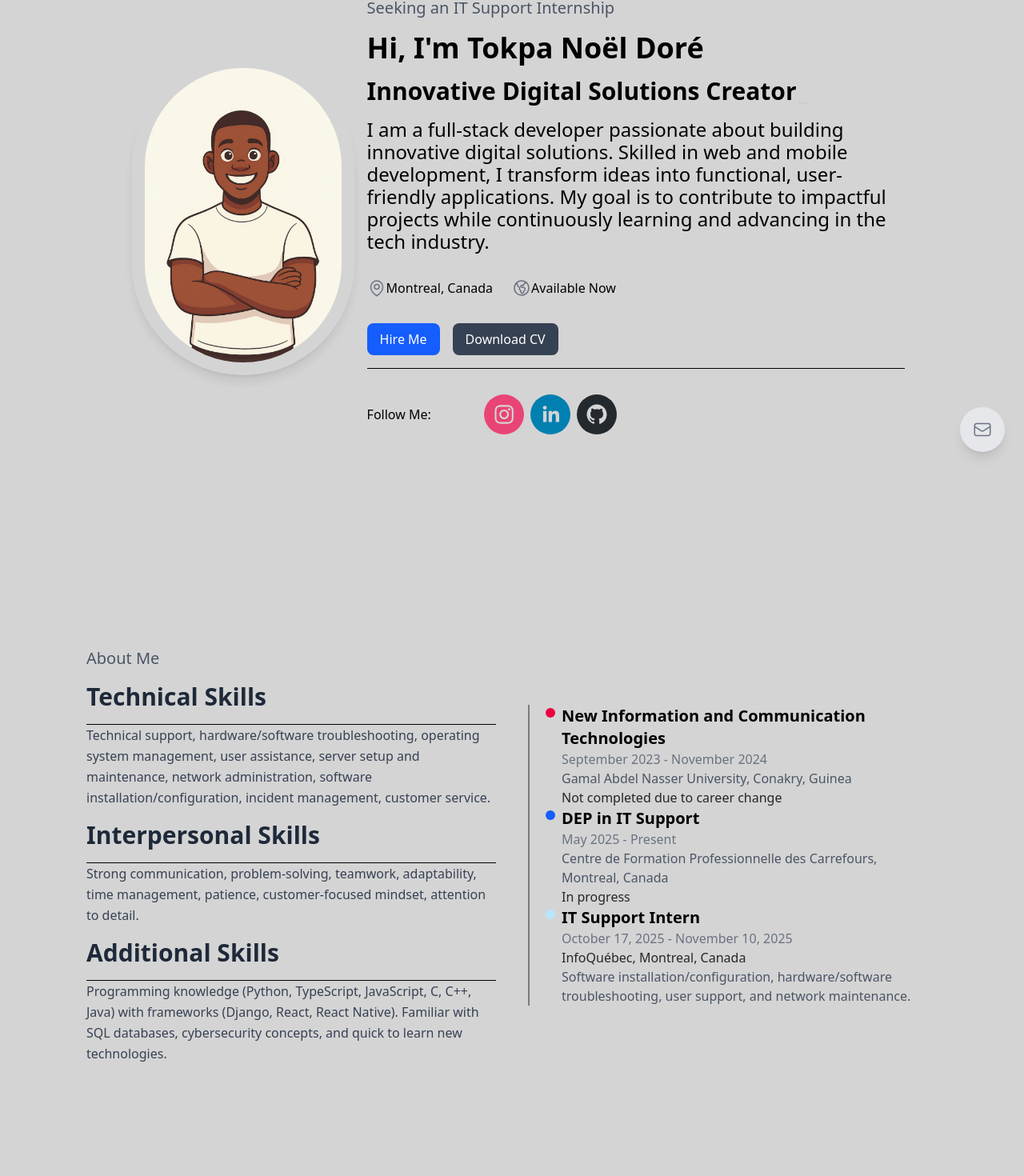
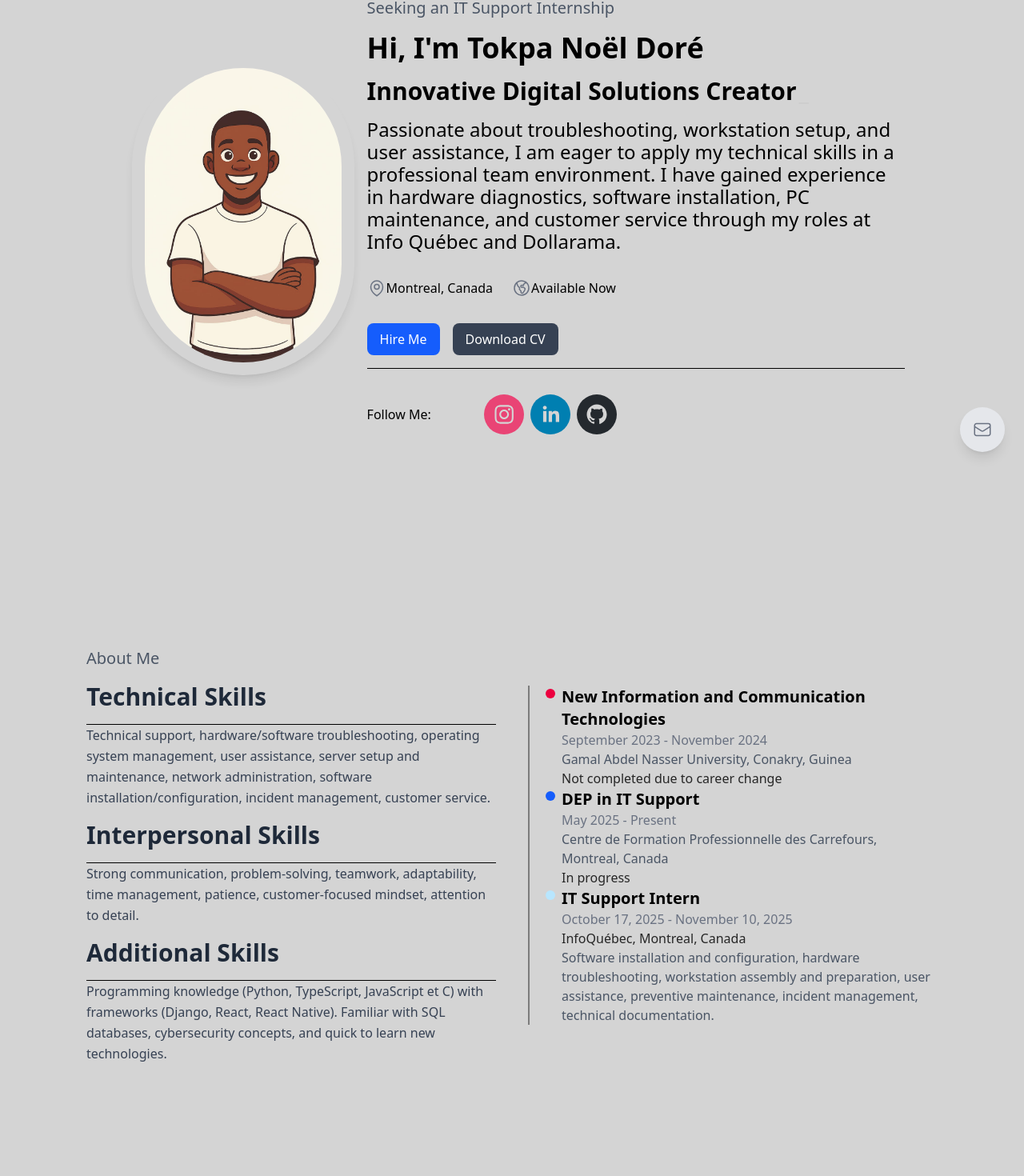
Before and after one commit to pradic52/portefolio, a React (Vite) app: page / in a window 1280 px wide. Shown: the part 211-1681 px from the top of the page at 80% size. Built offline with nearby package versions, Linux system fonts and the light colour scheme.

Commit message:
second intership

```diff
--- a/package.json
+++ b/package.json
@@ -4,7 +4,7 @@
   "predeploy": "npm run build",
   "deploy": "gh-pages -d build",
   "private": false,
-  "version": "1.0.0",
+  "version": "2.0.0",
   "type": "module",
   "scripts": {
     "format": "prettier --write .",
--- a/src/i18n.ts
+++ b/src/i18n.ts
@@ -8,10 +8,10 @@ i18next.use(initReactI18next).init({
     en: { translation: en },
     fr: { translation: fr },
   },
-  lng: navigator.language.startsWith("fr") ? "fr" : "en", // Detect language from browser
+  lng: navigator.language.startsWith("fr") ? "fr" : "en",
   fallbackLng: "en",
   interpolation: {
-    escapeValue: false, // React already safes from xss
+    escapeValue: false,
   },
 });
 
--- a/src/locales/en.json
+++ b/src/locales/en.json
@@ -12,7 +12,7 @@
   "hero.subtitle3": "IT Technician",
   "hero.subtitle4": "User Support Specialist",
   "hero.subtitle5": "Driven by Technology and Innovation",
-  "hero.summary": "I am a full-stack developer passionate about building innovative digital solutions. Skilled in web and mobile development, I transform ideas into functional, user-friendly applications. My goal is to contribute to impactful projects while continuously learning and advancing in the tech industry.",
+  "hero.summary": "Passionate about troubleshooting, workstation setup, and user assistance, I am eager to apply my technical skills in a professional team environment. I have gained experience in hardware diagnostics, software installation, PC maintenance, and customer service through my roles at Info Québec and Dollarama.",
   "hero.location": "Montreal, Canada",
   "hero.evailable": "Available Now",
   "hero.hireMe": "Hire Me",
@@ -28,7 +28,7 @@
   "about.skills.soft.title": "Interpersonal Skills",
   "about.skills.soft.content": "Strong communication, problem-solving, teamwork, adaptability, time management, patience, customer-focused mindset, attention to detail.",
   "about.skills.others.title": "Additional Skills",
-  "about.skills.others.content": "Programming knowledge (Python, TypeScript, JavaScript, C, C++, Java) with frameworks (Django, React, React Native). Familiar with SQL databases, cybersecurity concepts, and quick to learn new technologies.",
+  "about.skills.others.content": "Programming knowledge (Python, TypeScript, JavaScript et C) with frameworks (Django, React, React Native). Familiar with SQL databases, cybersecurity concepts, and quick to learn new technologies.",
   "about.education.title": "Education",
   "about.education.degree": "New Information and Communication Technologies",
   "about.education.institution": "Gamal Abdel Nasser University, Conakry, Guinea",
@@ -41,7 +41,7 @@
   "about.experience.position1": "IT Support Intern",
   "about.experience.company1": "InfoQuébec, Montreal, Canada",
   "about.experience.period1": "October 17, 2025 - November 10, 2025",
-  "about.experience.description1": "Software installation/configuration, hardware/software troubleshooting, user support, and network maintenance.",
+  "about.experience.description1": "Software installation and configuration, hardware troubleshooting, workstation assembly and preparation, user assistance, preventive maintenance, incident management, technical documentation.",
 
   "projects.title": "Projects",
   "projects.project1.title": "Warehouse Point of Sale System",
--- a/src/locales/fr.json
+++ b/src/locales/fr.json
@@ -12,7 +12,7 @@
   "hero.subtitle3": "Technicien en Informatique",
   "hero.subtitle4": "Soutien aux utilisateurs",
   "hero.subtitle5": "Passionné par la technologie et l'innovation",
-  "hero.summary": "Développeur full-stack passionné, je conçois des solutions numériques innovantes alliant performance et design. Fort d’une expertise en développement web et mobile, je transforme les idées en applications concrètes et intuitives. Mon ambition est de contribuer à des projets à fort impact tout en enrichissant continuellement mes compétences dans le domaine technologique.",
+  "hero.summary": "Passionné par le dépannage, la configuration de postes de travail et l’assistance aux utilisateurs, je souhaite mettre en pratique mes compétences techniques au sein d’une équipe professionnelle. J’ai déjà acquis de l’expérience en diagnostic matériel, installation de logiciels, maintenance PC, ainsi qu’en service à la clientèle, grâce à mes expériences chez Info Québec et Dollarama",
   "hero.location": "Montréal, Canada",
   "hero.evailable": "Disponible maintenant",
   "hero.hireMe": "Embauchez-moi",
@@ -28,7 +28,7 @@
   "about.skills.soft.title": "Compétences Interpersonnelles",
   "about.skills.soft.content": "Excellentes compétences en communication, résolution de problèmes, esprit d'équipe, adaptabilité, gestion du temps, patience, sens du service à la clientèle, attention aux détails.",
   "about.skills.others.title": "Autres Compétences",
-  "about.skills.others.content": "Connaissance des langages de programmation (Python, Typescript, JavaScript, C, C++ et Java) ainsi que des frameworks associés (Django, React, React Native,...), familiarité avec les bases de données (SQL), compréhension des concepts de cybersécurité, capacité à apprendre rapidement de nouvelles technologies.",
+  "about.skills.others.content": "Connaissance des langages de programmation (Python, Typescript, JavaScript et C) ainsi que des frameworks associés (Django, React, React Native,...), familiarité avec les bases de données (SQL), compréhension des concepts de cybersécurité, capacité à apprendre rapidement de nouvelles technologies.",
   "about.education.title": "Formation",
   "about.education.degree": "Nouvelles Technologies de l'Information et de la Communication",
   "about.education.institution": "Université Gamal Abdel Nasser, Conakry, Guinée",
@@ -41,7 +41,7 @@
   "about.experience.position1": "Stagiaire en Technicien Informatique",
   "about.experience.company1": "InfoQuébec, Montréal, Canada",
   "about.experience.period1": "17 Octobre 2025 - 10 Novembre 2025",
-  "about.experience.description1": "Installation et configuration de logiciels, dépannage matériel et logiciel, assistance aux utilisateurs, maintenance des réseaux.",
+  "about.experience.description1": "Installation et configuration de logiciels, dépannage matériel, Assemblage et préparation de postes de travail, Assistance aux utilisateurs, Maintenance préventive, Gestion des incidents, Documentation technique.",
 
   "projects.title": "Projets",
   "projects.project1.title": "Systèmes de Point de Vente pour Entrepôt",
```
Also changed, not shown: 2 other files (tests, documents, lock files or other folders).
